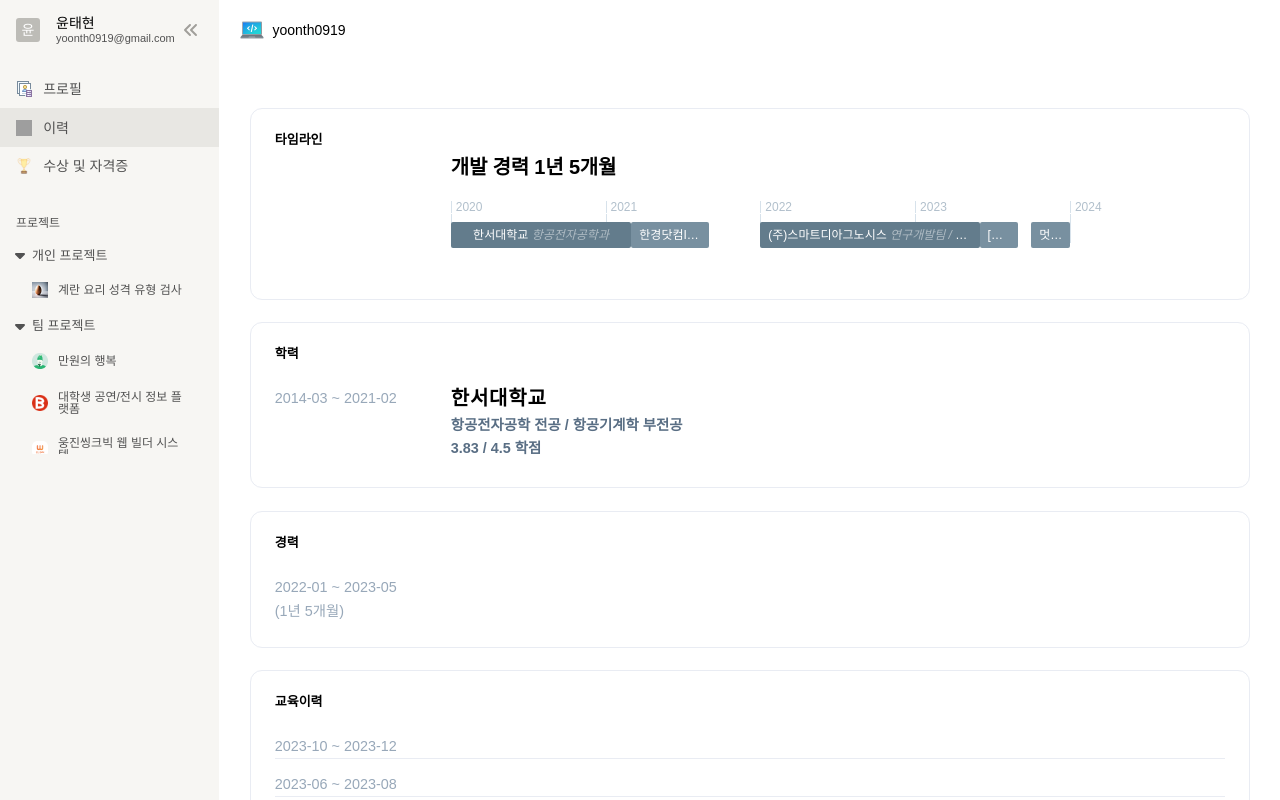
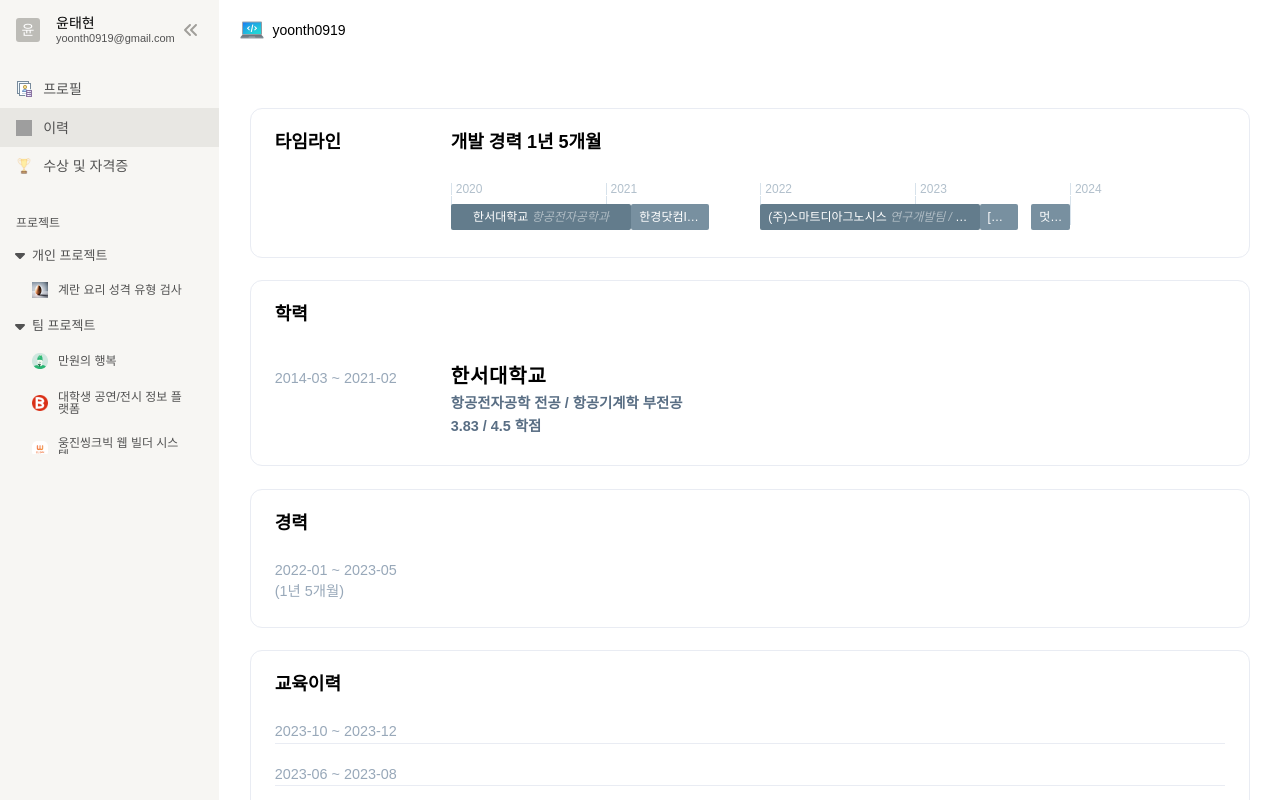
Before and after one commit to yoonth95/portfolio, a React (Vite) app: page /career in a window 1280 px wide. Built offline with nearby package versions, Linux system fonts and the light colour scheme; grey boxes are pictures that could not be loaded; a web font is replaced by a local one.

Commit message:
Design: 글로벌 css 항목 추가로 인한 디자인 수정

```diff
--- a/src/components/career/careerBox/careerBox.styled.ts
+++ b/src/components/career/careerBox/careerBox.styled.ts
@@ -17,8 +17,4 @@ export const CareerBoxSection = styled.section<CareerBoxSectionProps>`
 export const CareerBoxLeft = styled.div`
   width: 11rem;
   max-height: 2.125rem;
-
-  & h4 {
-    font-weight: bold;
-  }
 `;
--- a/src/components/career/careerBox/careerBox.tsx
+++ b/src/components/career/careerBox/careerBox.tsx
@@ -11,7 +11,7 @@ const CareerBox: React.FC<CareerBoxProps> = ({ boxTitle, flexDirection, children
   return (
     <C.CareerBoxSection $flexDirection={flexDirection}>
       <C.CareerBoxLeft>
-        <h4>{boxTitle}</h4>
+        <h2>{boxTitle}</h2>
       </C.CareerBoxLeft>
       {children}
     </C.CareerBoxSection>
--- a/src/components/career/careerBoxRight/CareerBoxRight.styled.ts
+++ b/src/components/career/careerBoxRight/CareerBoxRight.styled.ts
@@ -6,12 +6,14 @@ export const CareerBoxRightContainer = styled.div`
 `;
 
 export const CareerBoxRightArticle = styled.article`
+  width: 100%;
+  height: -webkit-max-content;
+  height: max-content;
   display: flex;
   flex-direction: row;
-  height: -webkit-max-content;
-  height: max-content;
   justify-content: flex-start;
-  width: 100%;
+  align-items: baseline;
+  margin-top: 20px;
 
   &:not(:last-of-type) {
     border-bottom: 0.0625rem solid #e9ecf3;
@@ -21,12 +23,30 @@ export const CareerBoxRightArticle = styled.article`
 export const CareerBoxRightPeriod = styled.div`
   color: #98a8b9;
   font-size: 0.9rem;
-  line-height: 1.5rem;
-  margin-top: 13px;
   width: 11rem;
+  line-height: 1.5;
 `;
 
 export const CareerBoxRightInfo = styled.div`
   display: flex;
   flex-direction: column;
+  width: calc(100% - 11rem);
+
+  & .techStackList {
+    margin: 0.5rem 0;
+  }
+
+  & .techStackList li {
+    background-color: #e9ecf3;
+    border: 0;
+    border-radius: 0.25rem;
+    color: #263747;
+    display: inline-block;
+    font-size: 12px;
+    font-weight: 400;
+    line-height: 1.5;
+    margin: 0 0.25rem 0.25rem 0;
+    padding: 0.125rem 0.375rem;
+    vertical-align: top;
+  }
 `;
--- a/src/components/career/careerTimline/CareerTimeline.styled.ts
+++ b/src/components/career/careerTimline/CareerTimeline.styled.ts
@@ -7,7 +7,6 @@ export const TimelineContainer = styled.div`
   flex-direction: column;
   justify-content: flex-start;
   align-items: flex-end;
-  padding: 1.5rem 0;
 `;
 
 export const TimelinePeriod = styled.div`
--- a/src/components/career/careerTimline/CareerTimeline.tsx
+++ b/src/components/career/careerTimline/CareerTimeline.tsx
@@ -29,7 +29,7 @@ const CareerTimeline: React.FC<CareerTimelineType> = ({ careerYear, careerData }
   return (
     <C.TimelineContainer>
       <C.TimelinePeriod>
-        <span>{`개발 경력 ${formatDuration(totalExperience())}`}</span>
+        <h2>{`개발 경력 ${formatDuration(totalExperience())}`}</h2>
       </C.TimelinePeriod>
       <C.TimelineGridWrap>
         <C.TimelineGridLabels $totalYear={careerYear.length}>
--- a/src/components/profile/profileInfo/ProfileInfo.styled.ts
+++ b/src/components/profile/profileInfo/ProfileInfo.styled.ts
@@ -6,12 +6,6 @@ export const ProfileInfoSection = styled.section`
 `;
 
 export const ProfileInfoTitle = styled.div`
-  width: 100%;
-  padding-left: 14px;
-  padding-right: 14px;
-  border-left: 3px solid currentcolor;
-  margin-bottom: 15px;
-  font-size: 15px;
   & h2 {
     font-size: 18px;
   }
--- a/src/components/profile/profileInfo/ProfileInfo.tsx
+++ b/src/components/profile/profileInfo/ProfileInfo.tsx
@@ -24,9 +24,9 @@ const ProfileInfo: React.FC = () => {
 
   return (
     <P.ProfileInfoSection>
-      <P.ProfileInfoTitle>
+      <div className="quotation">
         <h2>👋 안녕하세요, 프론트엔드 개발자 윤태현입니다!</h2>
-      </P.ProfileInfoTitle>
+      </div>
       <P.ProfileIntro>
         <p>새로운 기술을 향한 도전을 주저하지 않으며, 사용자 중심의 혁신을 추구합니다.</p>
         <br />
@@ -53,7 +53,7 @@ const ProfileInfo: React.FC = () => {
           </Slick>
         </P.ProfileSkill>
         <P.ProfileSkillDetail>
-          <P.ProfileInfoTitle>{filterItem.description.title}</P.ProfileInfoTitle>
+          <div className="quotation">{filterItem.description.title}</div>
           <ul>
             {filterItem.description.text.map((text, index) => (
               <P.DetailLi key={index}>{text}</P.DetailLi>
```
